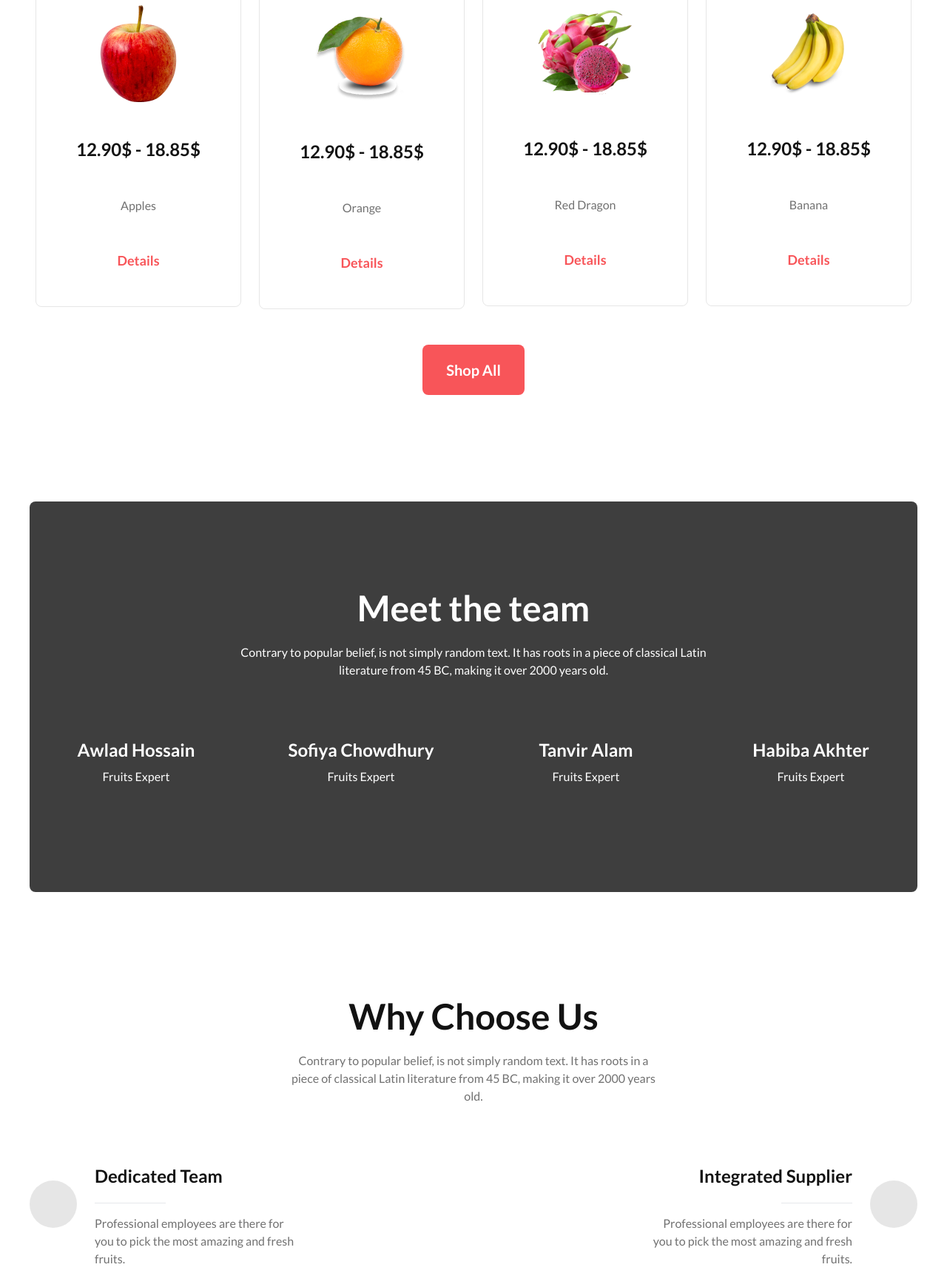
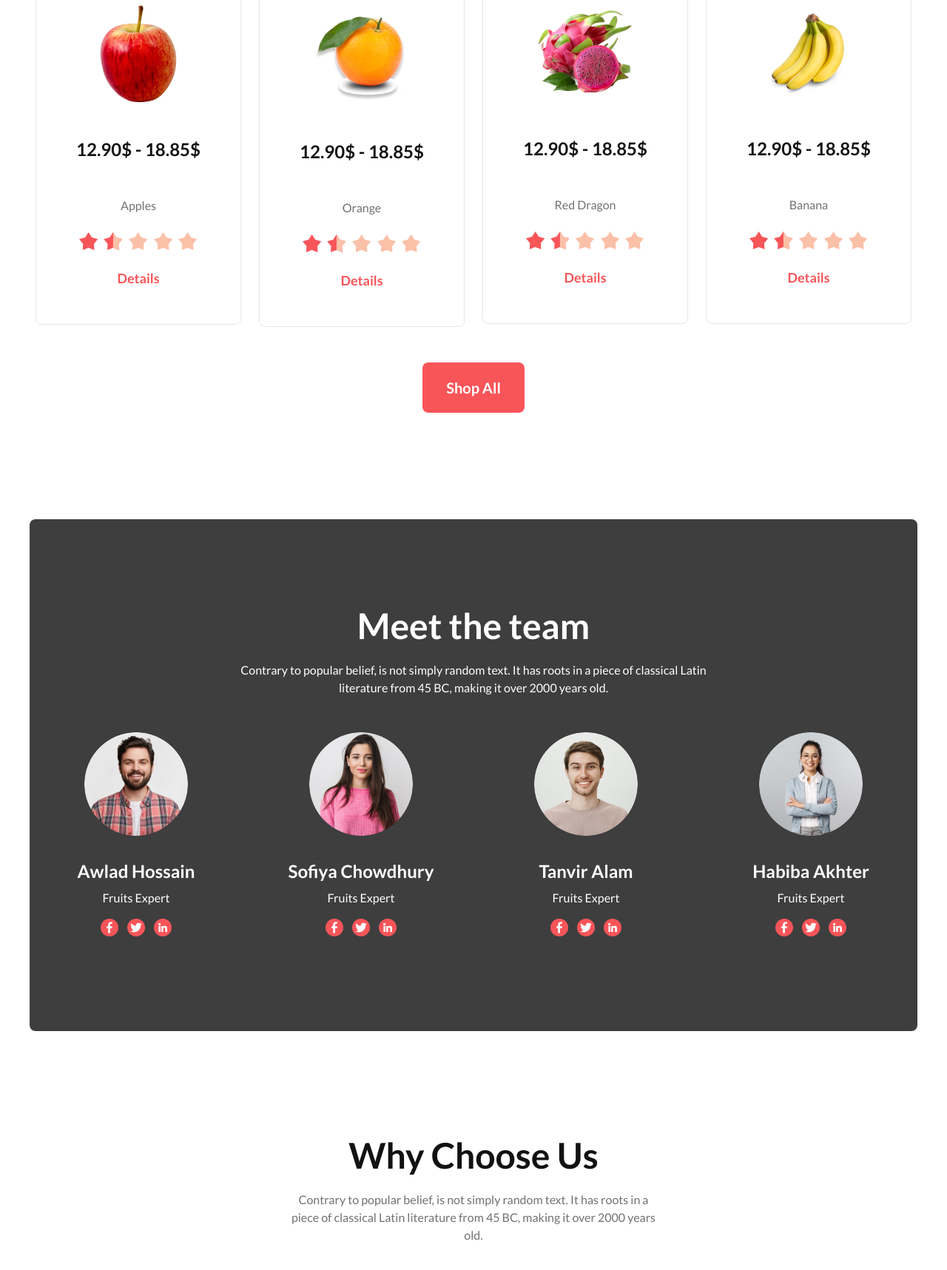
Before and after one commit to Mahadi-Hasan-Sopon/fruit-burst, a plain HTML site: page index.html in a window 1280 px wide. Shown: the part 1290-3007 px from the top of the page at 74% size. Drawn offline with nearby package versions, Linux system fonts and the light colour scheme; the site is published under a folder, as on GitHub Pages, so addresses that start at the root find nothing.

Commit message:
Update images links.html

```diff
--- a/index.html
+++ b/index.html
@@ -302,7 +302,7 @@
             12.90$ - 18.85$
           </h3>
           <p class="text-base text-secondaryText font-medium">Apples</p>
-          <img class="py-6" src="/images/stars.svg" alt="" />
+          <img class="py-6" src="./images/stars.svg" alt="" />
 
           <div class="modal-1">
             <!-- Open the modal using ID.showModal() method -->
@@ -327,7 +327,7 @@
                   Professional employees are there for you to pick the most
                   amazing and fresh fruits.
                 </p>
-                <img src="/images/stars.svg" alt="" />
+                <img src="./images/stars.svg" alt="" />
                 <div class="modal-action pt-8">
                   <!-- if there is a button in form, it will close the modal -->
                   <button
@@ -355,7 +355,7 @@
             12.90$ - 18.85$
           </h3>
           <p class="text-base text-secondaryText font-medium">Orange</p>
-          <img class="py-6" src="/images/stars.svg" alt="" />
+          <img class="py-6" src="./images/stars.svg" alt="" />
 
           <div class="modal-2">
             <!-- Open the modal using ID.showModal() method -->
@@ -380,7 +380,7 @@
                   Professional employees are there for you to pick the most
                   amazing and fresh fruits.
                 </p>
-                <img src="/images/stars.svg" alt="" />
+                <img src="./images/stars.svg" alt="" />
                 <div class="modal-action pt-8">
                   <!-- if there is a button in form, it will close the modal -->
                   <button
@@ -408,7 +408,7 @@
             12.90$ - 18.85$
           </h3>
           <p class="text-base text-secondaryText font-medium">Red Dragon</p>
-          <img class="py-6" src="/images/stars.svg" alt="" />
+          <img class="py-6" src="./images/stars.svg" alt="" />
 
           <div class="modal-3">
             <!-- Open the modal using ID.showModal() method -->
@@ -433,7 +433,7 @@
                   Professional employees are there for you to pick the most
                   amazing and fresh fruits.
                 </p>
-                <img src="/images/stars.svg" alt="" />
+                <img src="./images/stars.svg" alt="" />
                 <div class="modal-action pt-8">
                   <!-- if there is a button in form, it will close the modal -->
                   <button
@@ -461,7 +461,7 @@
             12.90$ - 18.85$
           </h3>
           <p class="text-base text-secondaryText font-medium">Banana</p>
-          <img class="py-6" src="/images/stars.svg" alt="" />
+          <img class="py-6" src="./images/stars.svg" alt="" />
 
           <div class="modal-4">
             <!-- Open the modal using ID.showModal() method -->
@@ -486,7 +486,7 @@
                   Professional employees are there for you to pick the most
                   amazing and fresh fruits.
                 </p>
-                <img src="/images/stars.svg" alt="" />
+                <img src="./images/stars.svg" alt="" />
                 <div class="modal-action pt-8">
                   <!-- if there is a button in form, it will close the modal -->
                   <button
@@ -534,49 +534,49 @@
       >
         <!-- member 1 -->
         <div class="member-1 flex flex-col justify-center items-center">
-          <img class="rounded-full" src="/images/member1.png" alt="" />
+          <img class="rounded-full" src="./images/member1.png" alt="" />
           <h3 class="text-2xl font-bold text-white pt-8">Awlad Hossain</h3>
           <p class="text-base text-white font-medium py-2">Fruits Expert</p>
           <div class="icons py-2 flex gap-3">
-            <img src="/images/facebook1.svg" alt="" />
-            <img src="/images/twitter1.svg" alt="" />
-            <img src="/images/linkedin1.svg" alt="" />
+            <img src="./images/facebook1.svg" alt="" />
+            <img src="./images/twitter1.svg" alt="" />
+            <img src="./images/linkedin1.svg" alt="" />
           </div>
         </div>
 
         <!-- member 2 -->
         <div class="member-2 flex flex-col justify-center items-center">
-          <img class="rounded-full" src="/images/member2.png" alt="" />
+          <img class="rounded-full" src="./images/member2.png" alt="" />
           <h3 class="text-2xl font-bold text-white pt-8">Sofiya Chowdhury</h3>
           <p class="text-base text-white font-medium py-2">Fruits Expert</p>
           <div class="icons py-2 flex gap-3">
-            <img src="/images/facebook1.svg" alt="" />
-            <img src="/images/twitter1.svg" alt="" />
-            <img src="/images/linkedin1.svg" alt="" />
+            <img src="./images/facebook1.svg" alt="" />
+            <img src="./images/twitter1.svg" alt="" />
+            <img src="./images/linkedin1.svg" alt="" />
           </div>
         </div>
 
         <!-- member 3 -->
         <div class="member-3 flex flex-col justify-center items-center">
-          <img class="rounded-full" src="/images/member3.png" alt="" />
+          <img class="rounded-full" src="./images/member3.png" alt="" />
           <h3 class="text-2xl font-bold text-white pt-8">Tanvir Alam</h3>
           <p class="text-base text-white font-medium py-2">Fruits Expert</p>
           <div class="icons py-2 flex gap-3">
-            <img src="/images/facebook1.svg" alt="" />
-            <img src="/images/twitter1.svg" alt="" />
-            <img src="/images/linkedin1.svg" alt="" />
+            <img src="./images/facebook1.svg" alt="" />
+            <img src="./images/twitter1.svg" alt="" />
+            <img src="./images/linkedin1.svg" alt="" />
           </div>
         </div>
 
         <!-- member 4 -->
         <div class="member-4 flex flex-col justify-center items-center">
-          <img class="rounded-full" src="/images/member4.png" alt="" />
+          <img class="rounded-full" src="./images/member4.png" alt="" />
           <h3 class="text-2xl font-bold text-white pt-8">Habiba Akhter</h3>
           <p class="text-base text-white font-medium py-2">Fruits Expert</p>
           <div class="icons py-2 flex gap-3">
-            <img src="/images/facebook1.svg" alt="" />
-            <img src="/images/twitter1.svg" alt="" />
-            <img src="/images/linkedin1.svg" alt="" />
+            <img src="./images/facebook1.svg" alt="" />
+            <img src="./images/twitter1.svg" alt="" />
+            <img src="./images/linkedin1.svg" alt="" />
           </div>
         </div>
       </div>
@@ -611,7 +611,7 @@
             <div
               class="icon w-16 h-16 rounded-full bg-[#1212121a] flex justify-center items-center"
             >
-              <img class="rounded-full" src="/images/group1.svg" alt="" />
+              <img class="rounded-full" src="./images/group1.svg" alt="" />
             </div>
             <div class="card-content flex-1 flex flex-col">
               <h3 class="text-2xl font-extrabold text-primaryText pt-8 pb-5">
@@ -633,7 +633,7 @@
             <div
               class="icon w-16 h-16 rounded-full bg-[#1212121a] flex justify-center items-center"
             >
-              <img class="rounded-full" src="/images/love1.svg" alt="" />
+              <img class="rounded-full" src="./images/love1.svg" alt="" />
             </div>
             <div class="card-content flex-1 flex flex-col">
               <h3 class="text-2xl font-extrabold text-primaryText pt-8 pb-5">
@@ -655,7 +655,7 @@
             <div
               class="icon w-16 h-16 rounded-full bg-[#1212121a] flex justify-center items-center"
             >
-              <img class="rounded-full" src="/images/gift-box1.svg" alt="" />
+              <img class="rounded-full" src="./images/gift-box1.svg" alt="" />
             </div>
             <div class="card-content flex-1 flex flex-col">
               <h3 class="text-2xl font-extrabold text-primaryText pt-8 pb-5">
@@ -676,7 +676,7 @@
         <div
           class="grid-2 flex md:hidden lg:flex flex-col justify-center items-center lg:order-2"
         >
-          <img class="rounded-lg" src="/images/whychoose1.png" alt="" />
+          <img class="rounded-lg" src="./images/whychoose1.png" alt="" />
         </div>
 
         <!-- grid 3 -->
@@ -688,7 +688,7 @@
             <div
               class="icon w-16 h-16 rounded-full bg-[#1212121a] flex justify-center items-center"
             >
-              <img class="rounded-full" src="/images/fruit1.svg" alt="" />
+              <img class="rounded-full" src="./images/fruit1.svg" alt="" />
             </div>
             <div class="card-content flex-1 flex flex-col">
               <h3 class="text-2xl font-extrabold text-primaryText pt-8 pb-5">
@@ -710,7 +710,7 @@
             <div
               class="icon w-16 h-16 rounded-full bg-[#1212121a] flex justify-center items-center"
             >
-              <img class="rounded-full" src="/images/ice-cream1.svg" alt="" />
+              <img class="rounded-full" src="./images/ice-cream1.svg" alt="" />
             </div>
             <div class="card-content flex-1 flex flex-col">
               <h3 class="text-2xl font-extrabold text-primaryText pt-8 pb-5">
@@ -732,7 +732,7 @@
             <div
               class="icon w-16 h-16 rounded-full bg-[#1212121a] flex justify-center items-center"
             >
-              <img class="rounded-full" src="/images/like1.svg" alt="" />
+              <img class="rounded-full" src="./images/like1.svg" alt="" />
             </div>
             <div class="card-content flex-1 flex flex-col">
               <h3 class="text-2xl font-extrabold text-primaryText pt-8 pb-5">
@@ -783,22 +783,22 @@
           class="footer-social-icons flex gap-10 flex-wrap justify-center px-5"
         >
           <li>
-            <a href="#"><img src="/images/twitter.svg" alt="twitter" /></a>
+            <a href="#"><img src="./images/twitter.svg" alt="twitter" /></a>
           </li>
           <li>
-            <a href="#"><img src="/images/facebook.svg" alt="facebook" /></a>
+            <a href="#"><img src="./images/facebook.svg" alt="facebook" /></a>
           </li>
           <li>
-            <a href="#"><img src="/images/youtube.svg" alt="youtube" /></a>
+            <a href="#"><img src="./images/youtube.svg" alt="youtube" /></a>
           </li>
           <li>
-            <a href="#"><img src="/images/linkedin.svg" alt="linkedin" /></a>
+            <a href="#"><img src="./images/linkedin.svg" alt="linkedin" /></a>
           </li>
           <li>
-            <a href="#"><img src="/images/instagram.svg" alt="instagram" /></a>
+            <a href="#"><img src="./images/instagram.svg" alt="instagram" /></a>
           </li>
           <li>
-            <a href="#"><img src="/images/apple.svg" alt="apple" /></a>
+            <a href="#"><img src="./images/apple.svg" alt="apple" /></a>
           </li>
         </ul>
       </div>
```
